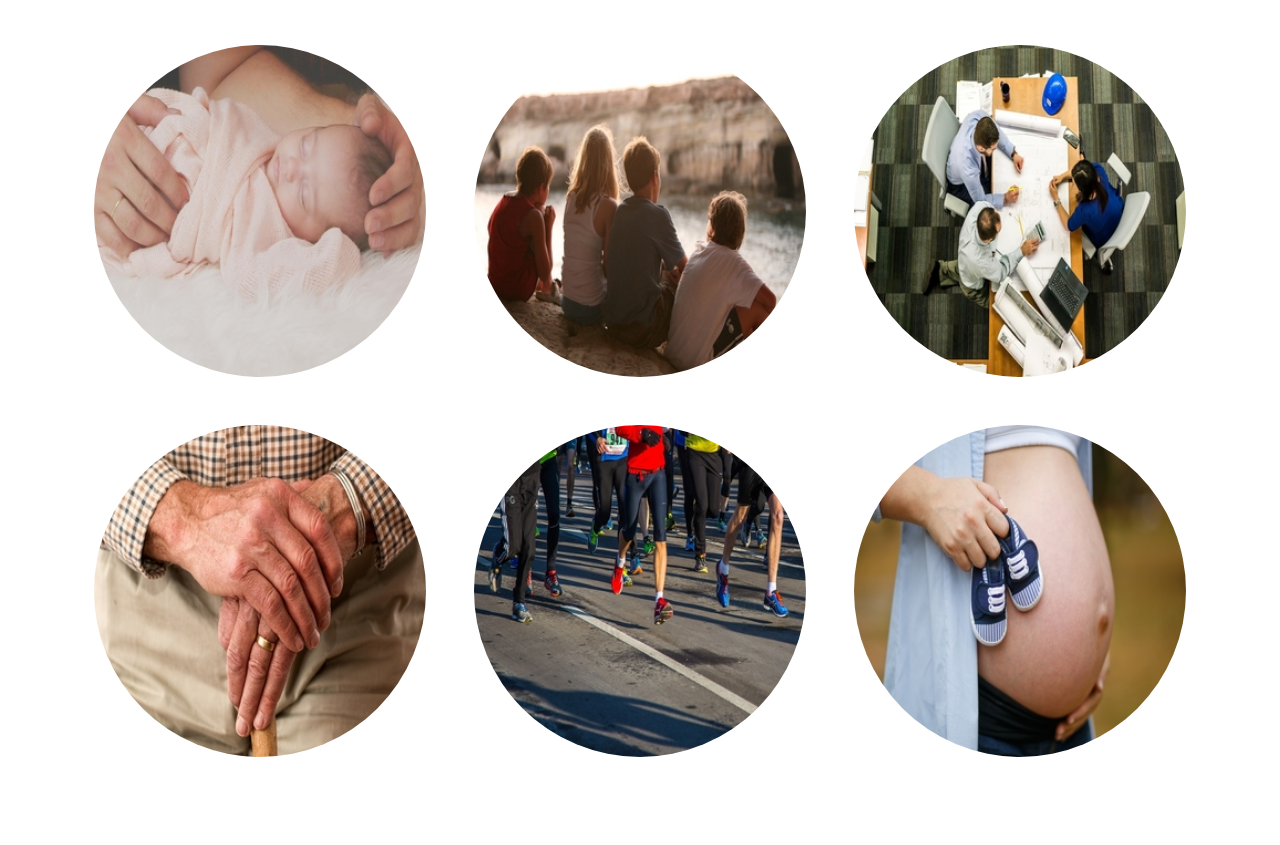
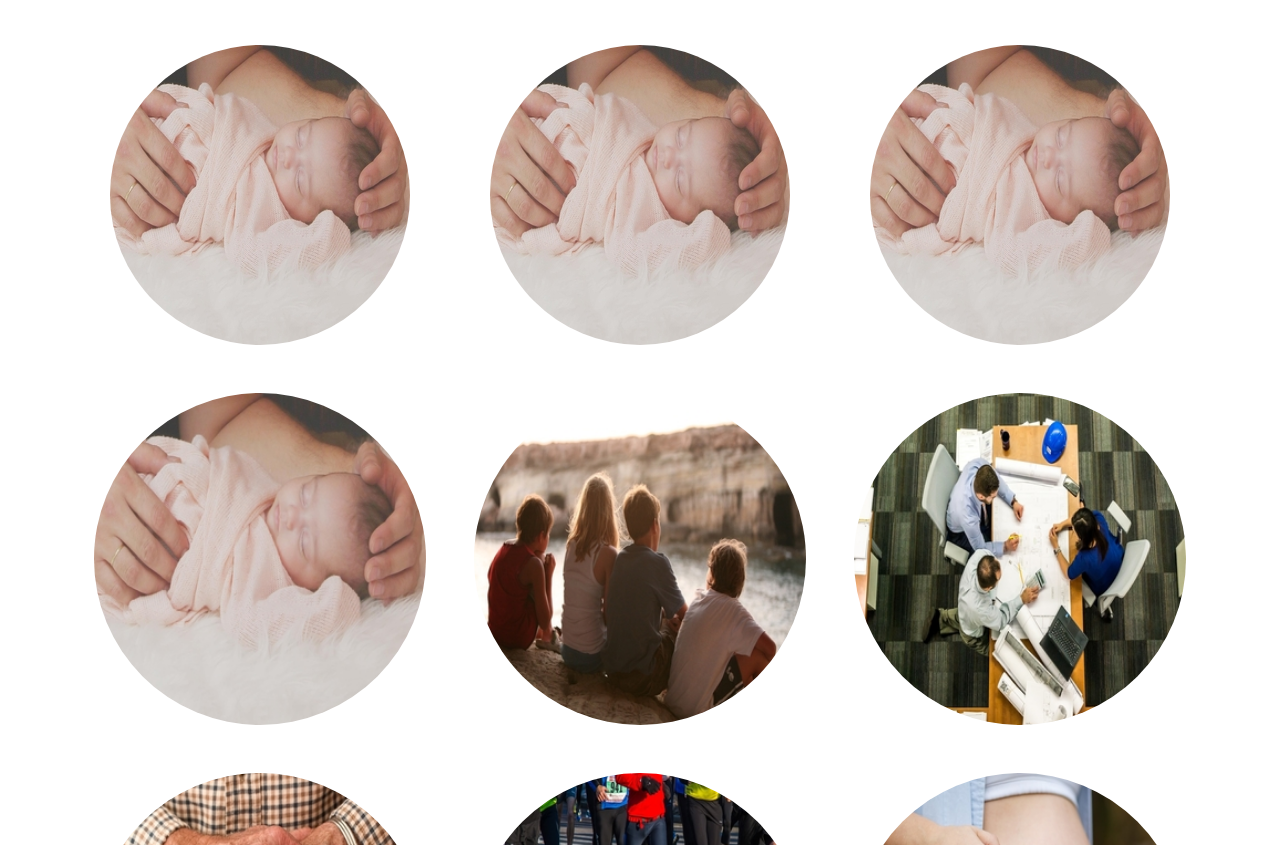
Before and after one commit to Romain7495/osteopathe-antibes.eu, a plain HTML site: page index.html in a window 1280 px wide. Shown: the part 2758-3603 px from the top of the page. Drawn offline with nearby package versions, Linux system fonts and the light colour scheme.

Commit message:
test, please ignore

```diff
--- a/index.html
+++ b/index.html
@@ -159,6 +159,21 @@
                     </div>
                     <div class="col-md-6 col-lg-4 mb-5">
                           <img class="rounded-circle" alt="100x100" src="https://mdbootstrap.com/img/Photos/Avatars/img%20(30).jpg"
+                          data-holder-rendered="true">
+                    </div>
+                  </div>
+                  <div class="row text-center">
+                    <!--Grid column-->
+                    <div class="col-md-6 col-lg-4 mb-5">
+                          <img class="rounded-circle" alt="100x100" src="assets/img/portfolio/square/nourisson.jpg"
+                          data-holder-rendered="true">
+                    </div>
+                    <div class="col-md-6 col-lg-4 mb-5">
+                          <img class="rounded-circle" alt="100x100" src="assets/img/portfolio/square/nourisson.jpg"
+                          data-holder-rendered="true">
+                    </div>
+                    <div class="col-md-6 col-lg-4 mb-5">
+                          <img class="rounded-circle" alt="100x100" src="assets/img/portfolio/square/nourisson.jpg"
                           data-holder-rendered="true">
                     </div>
                   </div>
```
